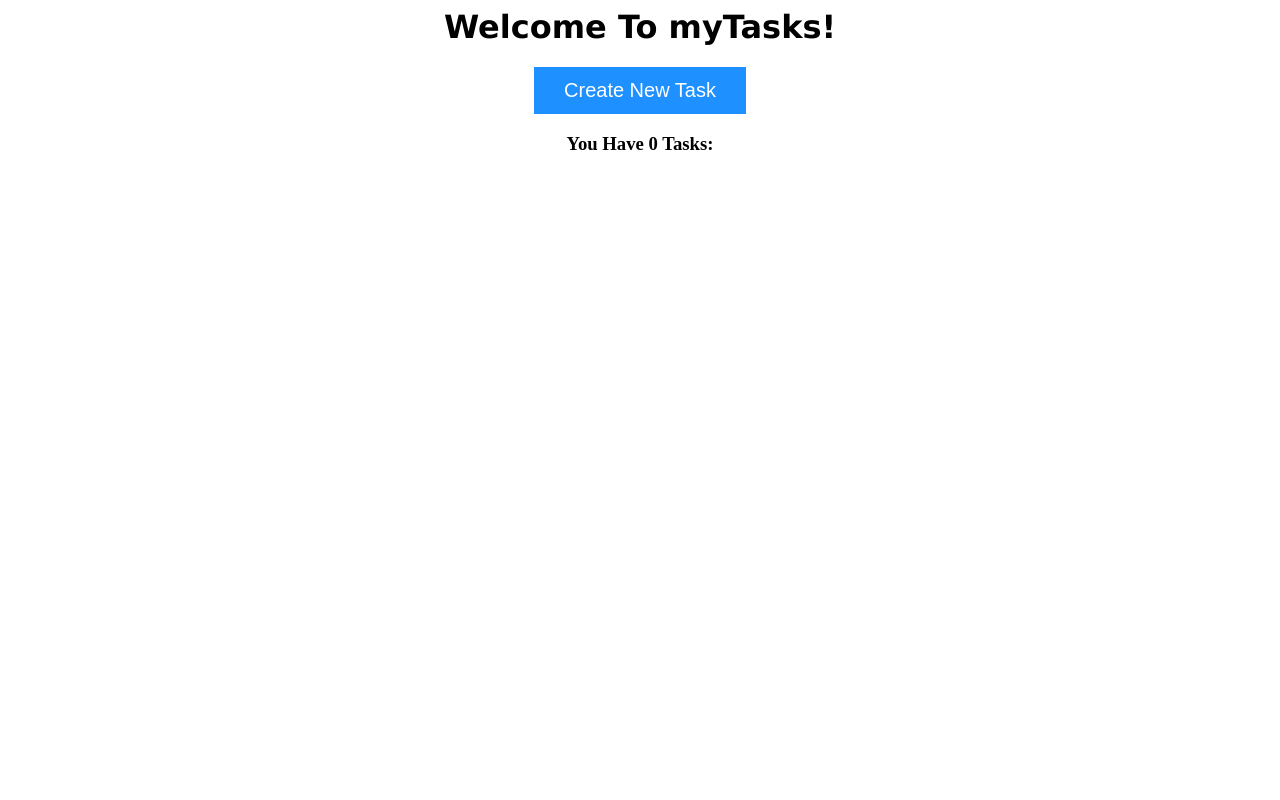
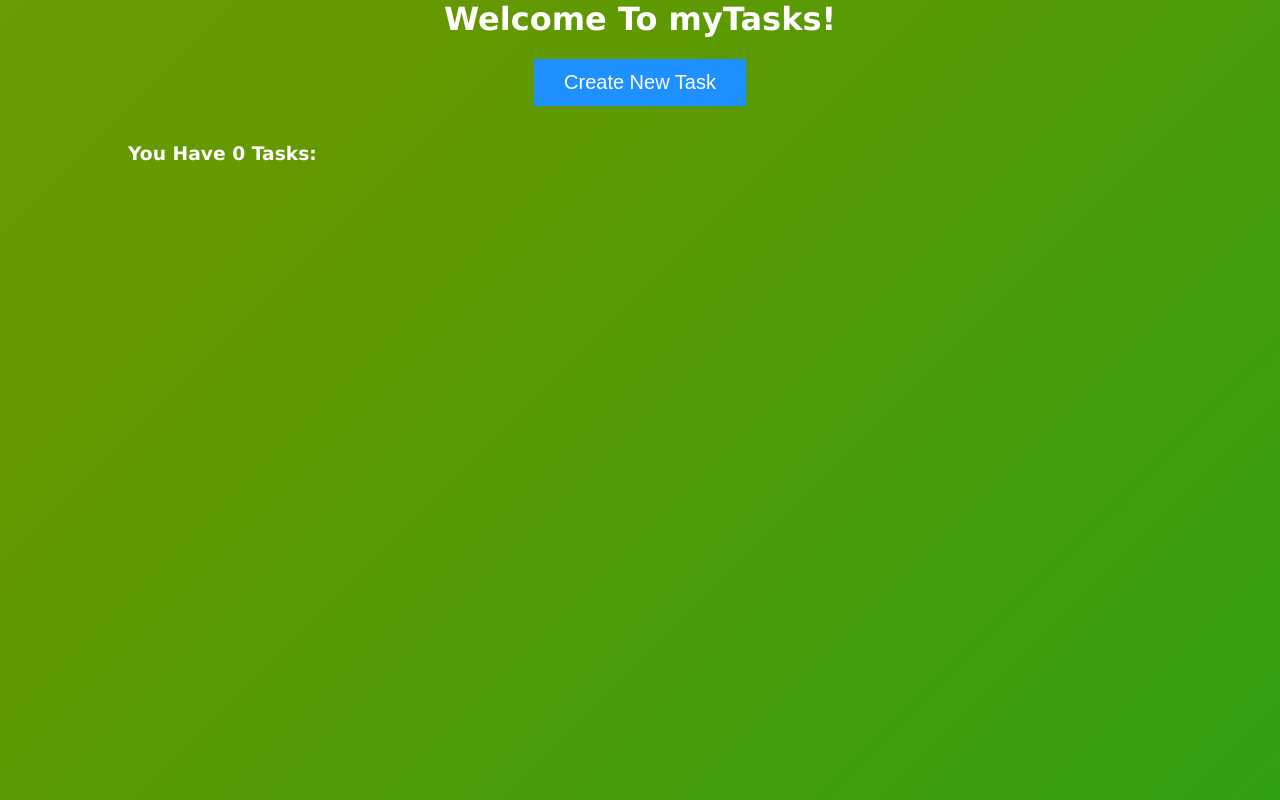
Before and after one commit to thecrisperson/MyTasks, a plain HTML site: page real.html in a window 1280 px wide. Drawn offline with Linux system fonts and the light colour scheme.

Commit message:
Update real.html

```diff
--- a/real.html
+++ b/real.html
@@ -1,11 +1,41 @@
 <html>
 <head>
+<title>myTasks</title>
+<style>
+body{
 
-<style>
+        overflow-x: hidden;
+                overflow-y: hidden;
+                margin: 0;
+                width: 100%;
+                height: 100vh;
+                color: #fff;
+                background: linear-gradient(-45deg, #ff3653, #0ca61c, #669800, #74b300);
+                background-size: 400% 400%;
+                animation: gradientBG 50s ease infinite;
+            }
+
+            @keyframes gradientBG {
+                0% {
+                    background-position: 0% 50%;
+                }
+                50% {
+                    background-position: 100% 50%;
+                }
+                100% {
+                    background-position: 0% 50%;
+                }
+            }
 h1{
 
 	font-family: verdana;
 
+
+}
+h3{
+
+  font-family: verdana;
+  margin-left: 10%;
 
 }
 .btn {
@@ -25,6 +55,7 @@ h1{
 <center>
 <h1>Welcome To myTasks!</h1>
 <button onclick="#" class="btn">Create New Task</button>
+</center>
 <br>
 <h3>You Have 0 Tasks:</h3>
 
@@ -44,5 +75,5 @@ h1{
 
 
 	</body>
-</center>
+
 </html>
```
